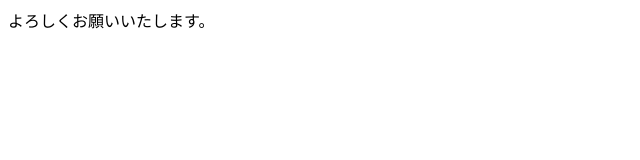
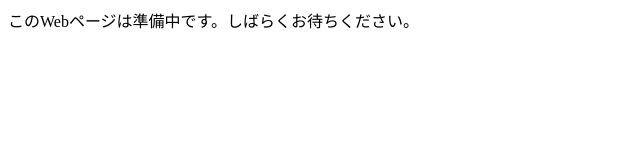
Before and after one commit to yhotta240/test-html, a plain HTML site: page index.html in a window 1280 px wide. Shown: the whole page, without its empty margins (0-640 px from the left). Drawn offline with Linux system fonts and the light colour scheme.

Commit message:
編集済み

```diff
--- a/index.html
+++ b/index.html
@@ -6,6 +6,6 @@
     <title>Document test homepage</title>
 </head>
 <body>
-    よろしくお願いいたします。
+    このWebページは準備中です。しばらくお待ちください。
 </body>
 </html>
```
